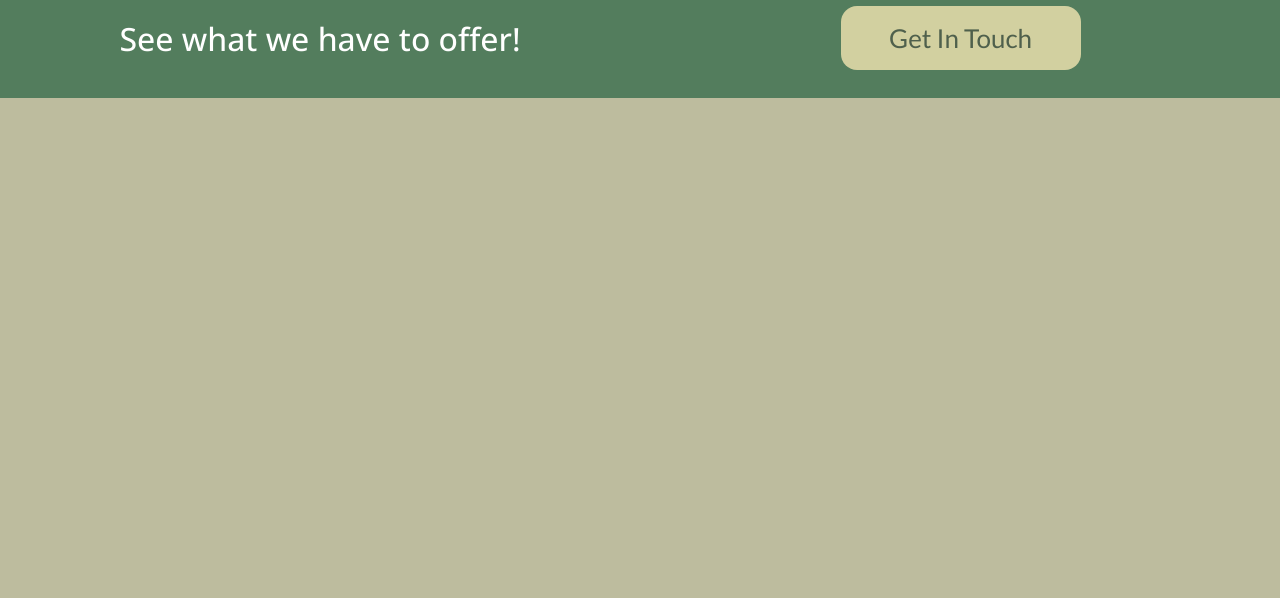
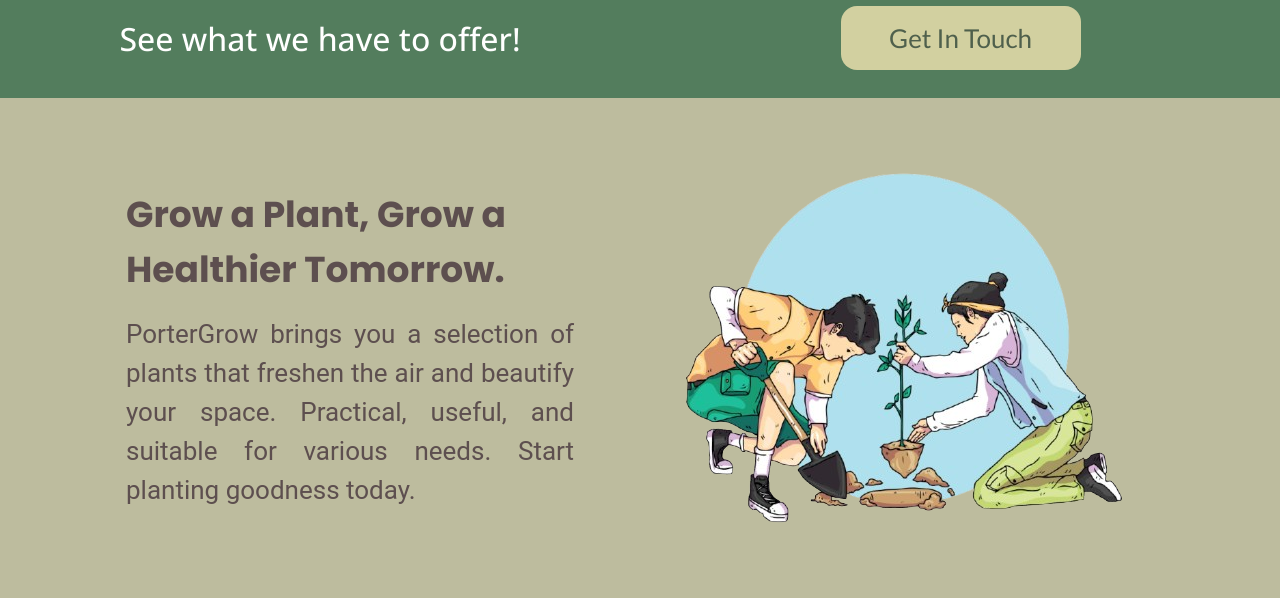
Before and after one commit to RizkixSuputro/beginner_project_landingpage-non-responsive-, a plain HTML site: page index.html in a window 1280 px wide. Shown: the part 822-1420 px from the top of the page. Before the commit the page ends 920 px from the top, so only its background shows below. Drawn offline with nearby package versions, Linux system fonts and the light colour scheme.

Commit message:
create : about-section, add : vectorplant.png

```diff
--- a/index.html
+++ b/index.html
@@ -51,5 +51,24 @@
     </section>
 
     <!-- about section -->
+    <section class="about">
+      <div class="about-content">
+        <div class="explanation-content">
+          <div class="PorterGrow-content">
+            <h1>
+              Grow a Plant, Grow a <br />
+              Healthier Tomorrow.
+            </h1>
+            <br />
+            <p>
+              PorterGrow brings you a selection of plants that freshen the air
+              and beautify your space. Practical, useful, and suitable for
+              various needs. Start planting goodness today.
+            </p>
+          </div>
+          <img src="./image/vectorplant.png" />
+        </div>
+      </div>
+    </section>
   </body>
 </html>
--- a/style.css
+++ b/style.css
@@ -128,3 +128,26 @@ a {
   color: #4f604c;
   font-size: 26px;
 }
+
+/* about section */
+
+.explanation-content {
+  display: flex;
+  justify-content: center;
+  align-items: center;
+  width: 100%;
+  gap: 5rem;
+}
+.PorterGrow-content h1 {
+  font-size: 36px;
+  font-family: "Poppins", serif;
+  color: #5d4f4f;
+}
+.PorterGrow-content p {
+  width: 35vw;
+  font-family: "Roboto", sans-serif;
+  font-size: 26px;
+  text-align: justify;
+  line-height: 1.5;
+  color: #5d4f4f;
+}
```
Also changed, not shown: image/vectorplant.png (added).
